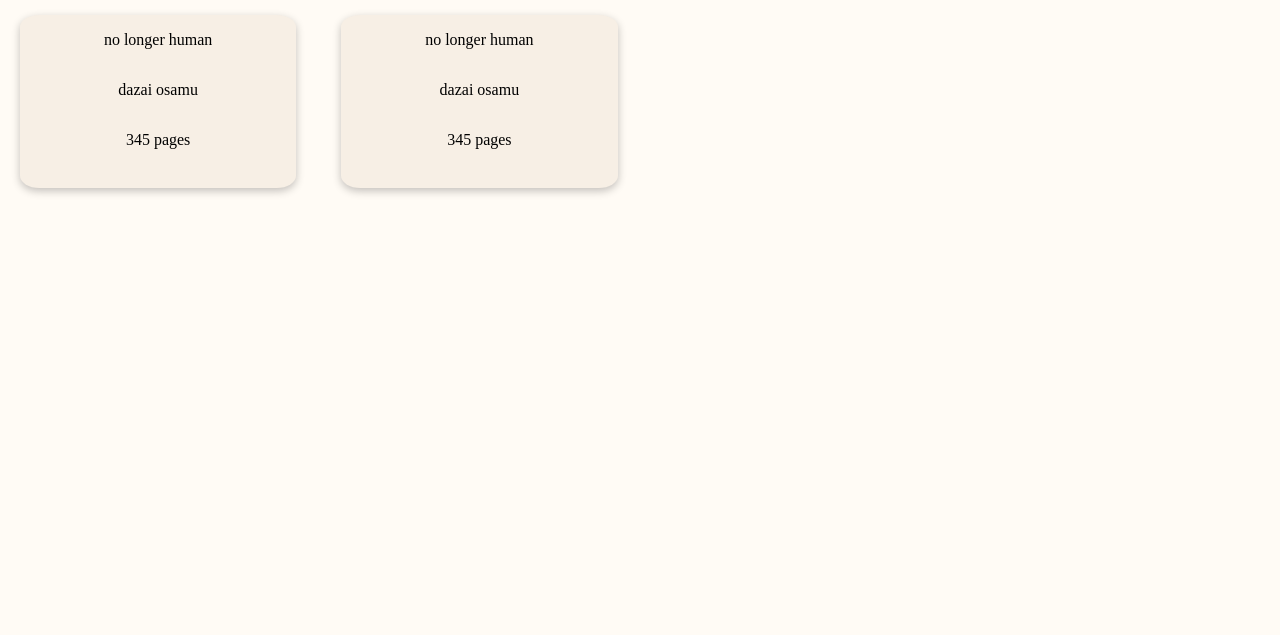
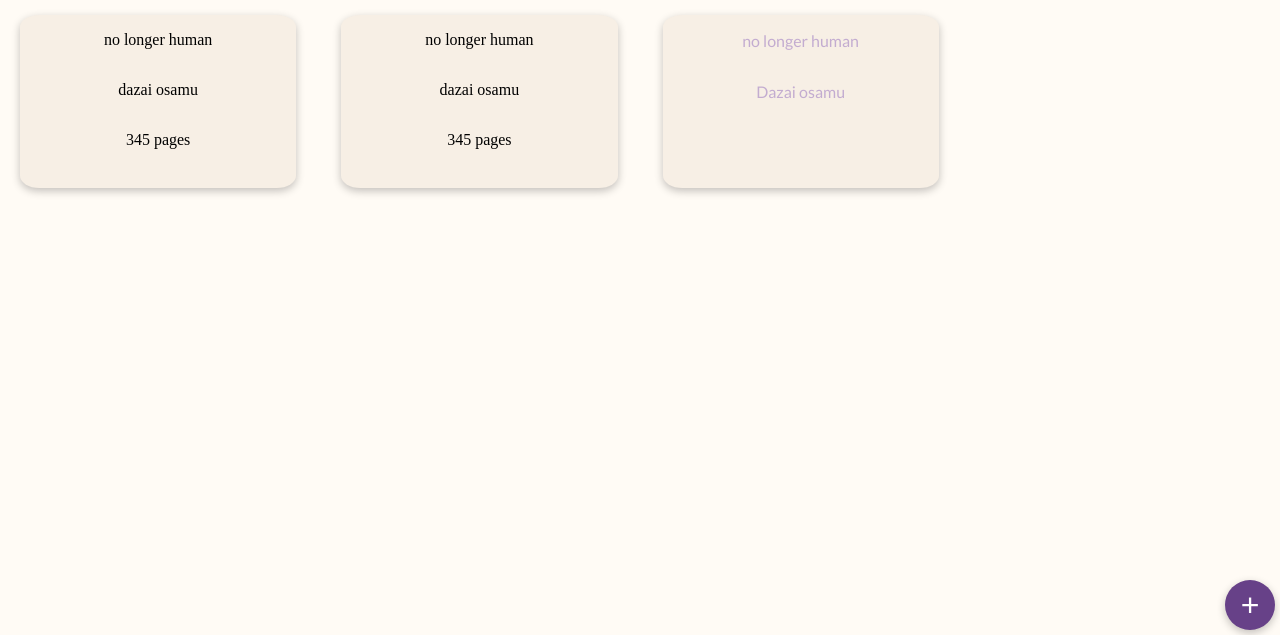
Before and after one commit to itsseanez/library, a plain HTML site: page index.html in a window 1280 px wide. Shown: the part 165-800 px from the top of the page. Drawn offline with nearby package versions, Linux system fonts and the light colour scheme.

Commit message:
Add new book button and style js code

```diff
--- a/index.html
+++ b/index.html
@@ -26,6 +26,7 @@
             <p>dazai osamu</p>
             <p>345 pages</p>
         </div>
+        <button id="new-book">+</button>
     </div>
     <script src="script.js"></script>
 </body>
--- a/script.js
+++ b/script.js
@@ -1,4 +1,6 @@
-let myLibrary = [];
+const book1 = new Book("Dazai osamu","no longer human", 125, true);
+
+let myLibrary = [book1];
 
 function Book(author, title, pageNumbers, isRead) {
   // the constructor...
@@ -6,7 +8,6 @@ function Book(author, title, pageNumbers, isRead) {
   this.title= title;
   this.pageNumbers= pageNumbers;
   this.isRead= isRead;
-  return title;
 }
 
 function addBookToLibrary() {
@@ -18,5 +19,23 @@ function displayBooks() {
     for(let i=0; i< myLibrary.length; i++) {
       const mainContent= document.querySelector('#main-content');
       const book= document.createElement('div');
+      const title= document.createElement('p')
+      const author= document.createElement('p');
+      const pages= document.createElement('p');
+
+      title.textContent= myLibrary[i].title;
+      author.textContent= myLibrary[i].author;
+      pages.textContent= myLibrary[i].pageNumber;
+
+      book.classList.add('book');
+      title.classList.add('text');
+      author.classList.add('text');
+      pages.classList.add('text');
+      book.appendChild(title);
+      book.appendChild(author);
+      book.appendChild(pages);
+      mainContent.appendChild(book);
     }
 }
+
+displayBooks();
--- a/styles.css
+++ b/styles.css
@@ -28,6 +28,20 @@ h1 {
     gap: 0px 5px;
 }
 
+#new-book {
+    position: absolute;
+    border-radius: 100%;
+    box-shadow: rgba(0, 0, 0, 0.24) 0px 3px 8px;
+    border: 0;
+    background-color: #674188;
+    color: white;
+    bottom: 5px;
+    right: 5px;
+    width: 50px;
+    height: 50px;
+    font-size: xx-large;
+}
+
 .book {
     box-shadow: rgba(0, 0, 0, 0.24) 0px 3px 8px;
     border-radius: 7%;
@@ -40,4 +54,5 @@ h1 {
 
 .text {
     color: #C3ACD0;
+    font-family: 'Lato';
 }
```
